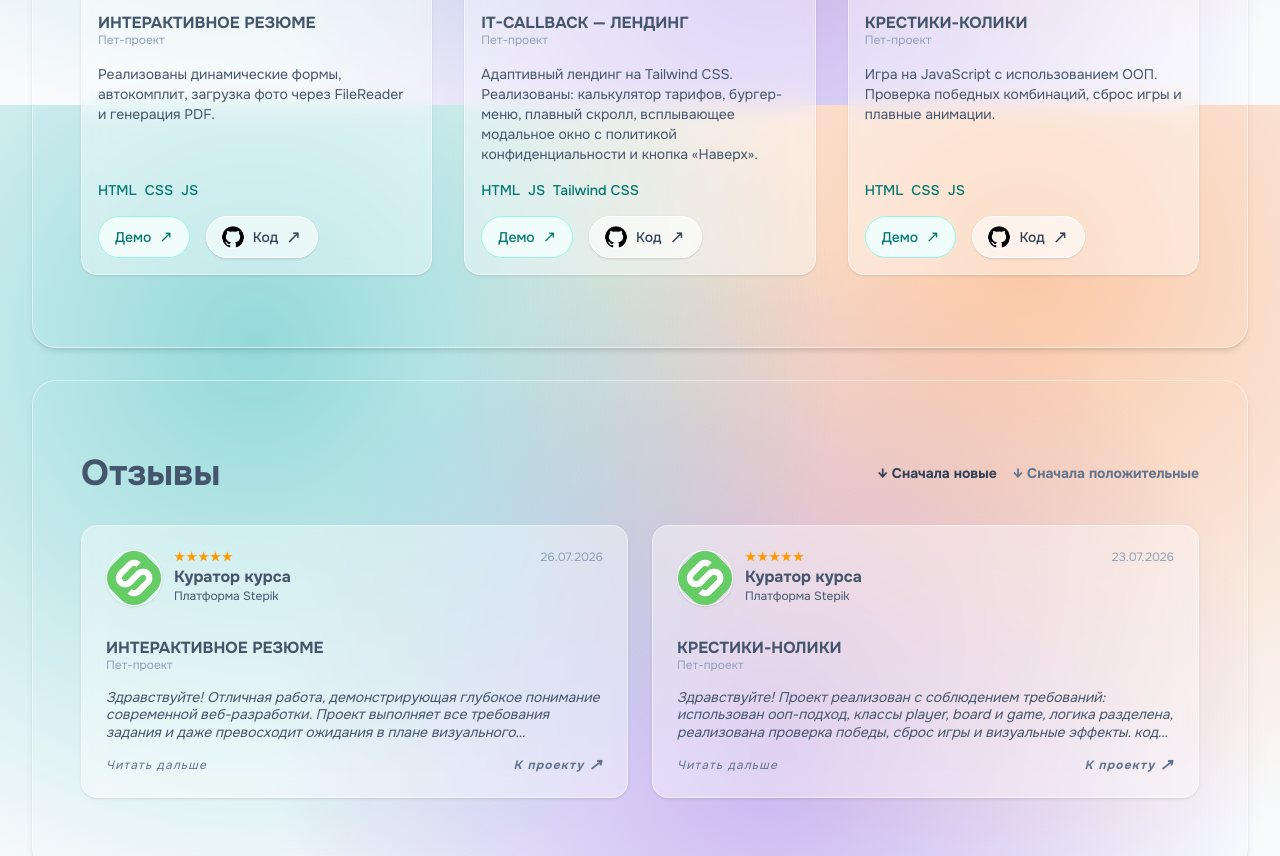
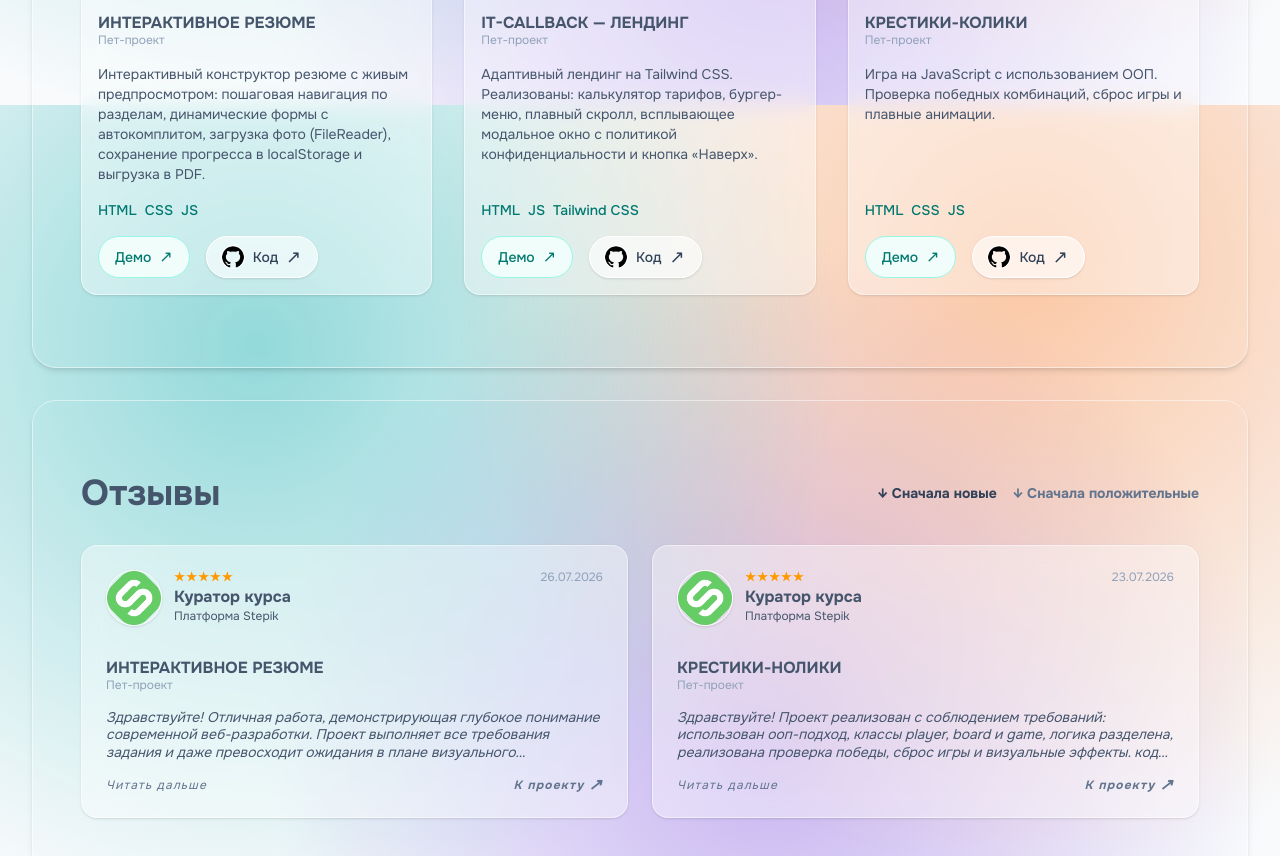
Before and after one commit to r0zzik/Tailwind_Portfolio_r0zzik, a website: page index.html in a window 1280 px wide. Shown: the part 1495-2351 px from the top of the page. Drawn offline with Linux system fonts and the light colour scheme.

Commit message:
Дополнить карточку Проект резюме

```diff
--- a/index.html
+++ b/index.html
@@ -186,7 +186,7 @@
                         <!-- Основной контент карточки -->
                         <div class="flex flex-col justify-beetween flex-1">
                             <p class="text-sm text-slate-600 mb-4 flex-1">
-                                Реализованы динамические формы, автокомплит, загрузка фото через FileReader и генерация PDF.
+                                Интерактивный конструктор резюме с живым предпросмотром: пошаговая навигация по разделам, динамические формы с автокомплитом, загрузка фото (FileReader), сохранение прогресса в localStorage и выгрузка в PDF.
                             </p>
                             <!-- Футер карточки -->
                             <div class="flex flex-col gap-4">
```
Also changed, not shown: src/images/projects/Резюме.jpg.
